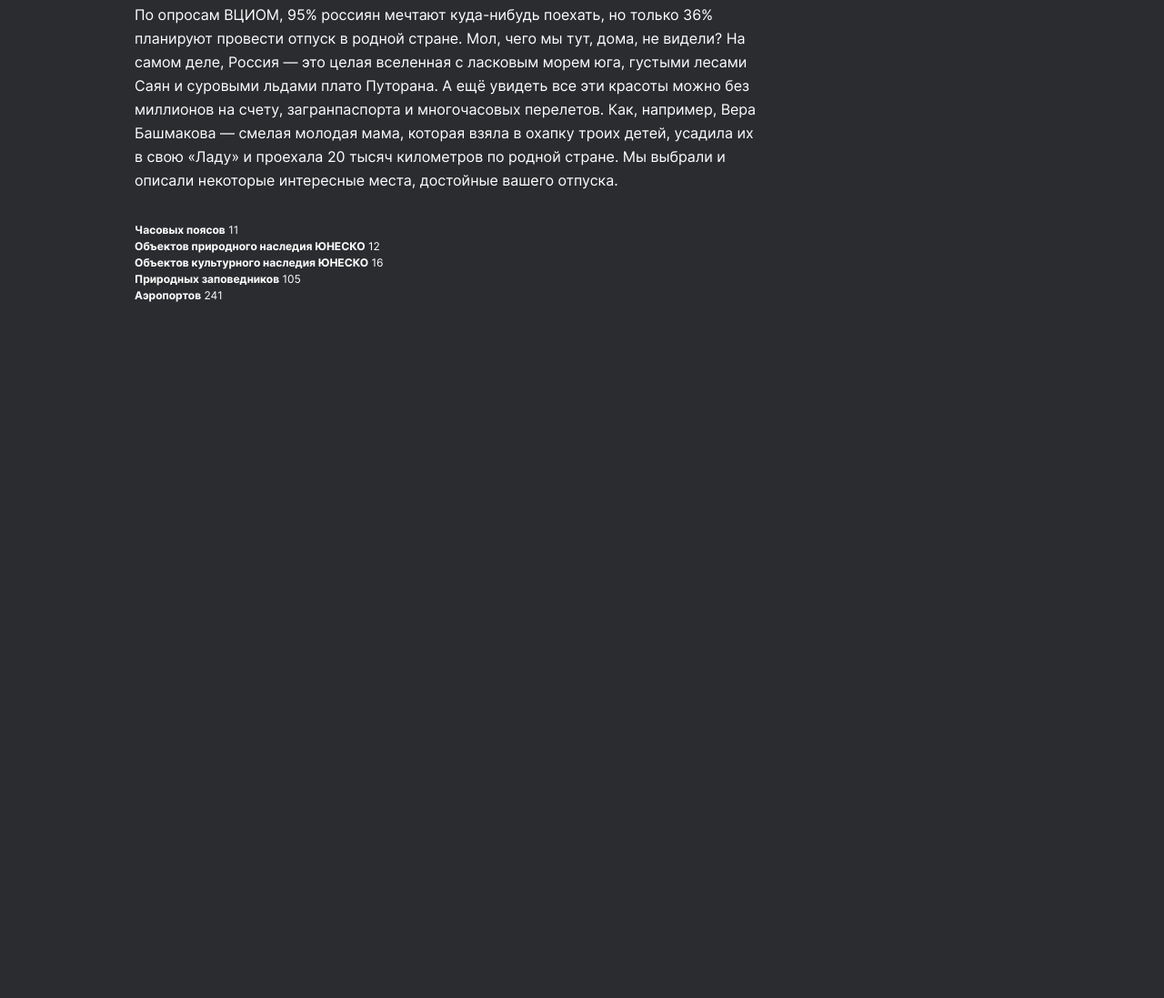
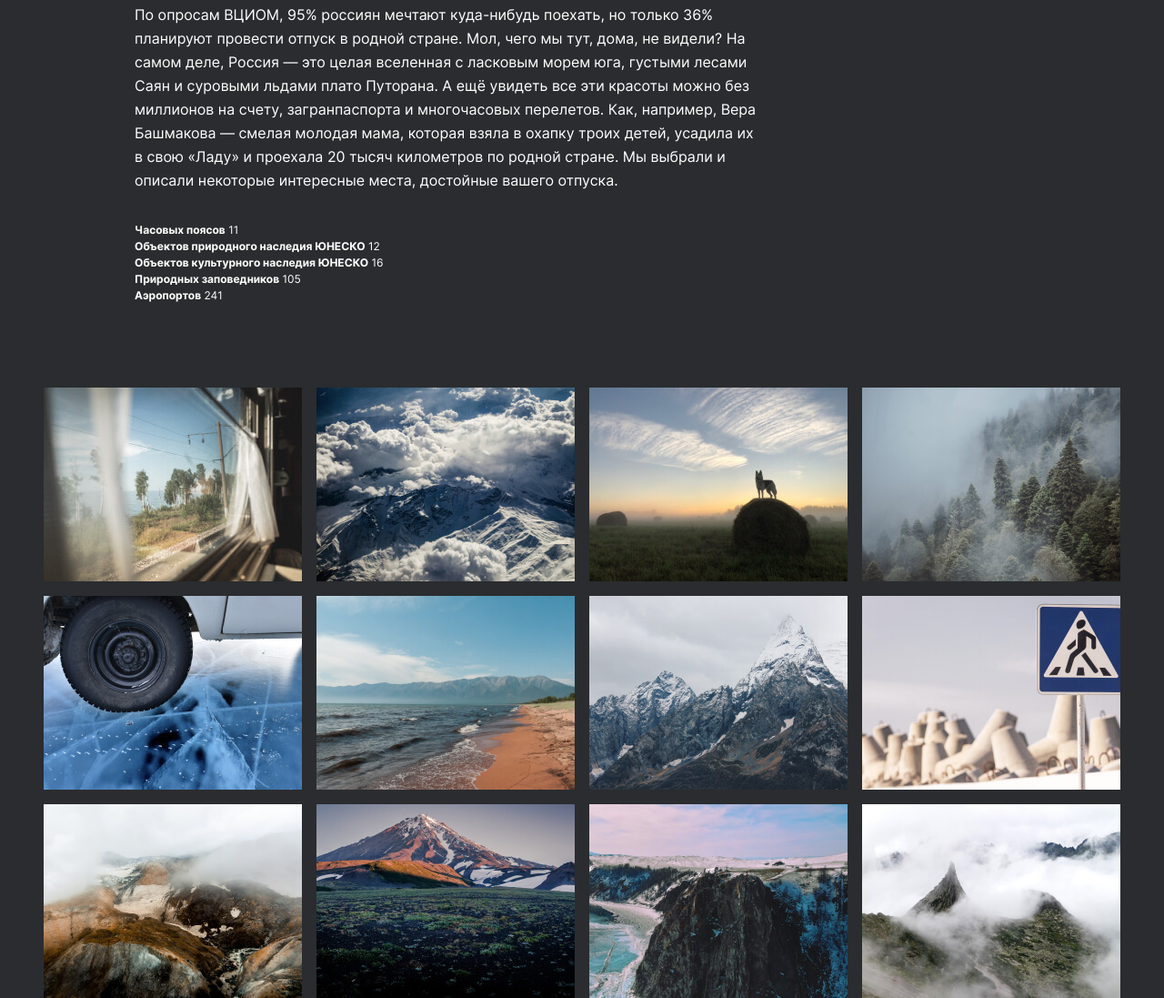
Before and after one commit to maxooin/russian-travel, a plain HTML site: page index.html in a window 1280 px wide. Shown: the part 1328-2425 px from the top of the page at 91% size. Before the commit the page ends 1662 px from the top, so only its background shows below. Drawn offline with Linux system fonts and the light colour scheme.

Commit message:
Update index.html and index.css. Add new section "photo-grid".

```diff
--- a/blocks/page/page.css
+++ b/blocks/page/page.css
@@ -3,5 +3,10 @@
   background-color: #2A2C2F;
   margin: 0 auto;
   font-family: 'Inter', 'Arial Black', serif;
+  -webkit-font-smoothing: antialiased;
+  -moz-osx-font-smoothing: grayscale;
+  -webkit-text-size-adjust: 100%;
+  -ms-text-size-adjust: 100%;
+  -moz-text-size-adjust: 100%;
   color: #FFFFFF;
 }
--- /dev/null
+++ b/blocks/photo-grid/__item/photo-grid__item.css
@@ -0,0 +1,3 @@
+.photo-grid__item {
+  width: 100%;
+}
--- /dev/null
+++ b/blocks/photo-grid/photo-grid.css
@@ -0,0 +1,8 @@
+.photo-grid {
+  margin: 92px auto 0;
+  width: calc(100% - 96px);
+  display: grid;
+  grid-template-columns: repeat(4, 1fr);
+  grid-template-rows: repeat(3, 1fr);
+  gap: 16px;
+}
--- a/index.html
+++ b/index.html
@@ -42,6 +42,21 @@
       <li><span class="intro__list_span-accent">Аэропортов</span> 241</li>
     </ul>
   </section>
+
+  <section class="photo-grid">
+    <img class="photo-grid__item" src="images/train.jpg" alt="Поезд">
+    <img class="photo-grid__item" src="images/atharva-tulsi-472908-unsplash.jpg" alt="Горы">
+    <img class="photo-grid__item" src="images/tuman.jpg" alt="Туман">
+    <img class="photo-grid__item" src="images/sochi.jpg" alt="Сочи">
+    <img class="photo-grid__item" src="images/arisa-chattasa-559627-unsplash.jpg" alt="Лёд">
+    <img class="photo-grid__item" src="images/baikal.jpg" alt="Берег Байкала">
+    <img class="photo-grid__item" src="images/elbrus.jpg" alt="Эльбрус">
+    <img class="photo-grid__item" src="images/stanislav-kondratiev-459423-unsplash.jpg" alt="Дорожный знак">
+    <img class="photo-grid__item" src="images/kamchatka.jpg" alt="Камчатка">
+    <img class="photo-grid__item" src="images/kamchatka2.jpg" alt="Гора Комчатки">
+    <img class="photo-grid__item" src="images/baikal2.jpg" alt="Байкал">
+    <img class="photo-grid__item" src="images/ergaki.jpg" alt="Ергаки">
+  </section>
 </main>
 
 </body>
--- a/pages/index.css
+++ b/pages/index.css
@@ -15,3 +15,5 @@
 @import url(../blocks/intro/__text/intro__text.css);
 @import url(../blocks/intro/__list/intro__list.css);
 @import url(../blocks/intro/__list/_span-accent/intro__list_span-accent.css);
+@import url(../blocks/photo-grid/photo-grid.css);
+@import url(../blocks/photo-grid/__item/photo-grid__item.css);
```
Also changed, not shown: images/arisa-chattasa-559627-unsplash.jpg (added), images/atharva-tulsi-472908-unsplash.jpg (added), images/baikal.jpg (added), images/baikal2.jpg (added), images/elbrus.jpg (added), images/ergaki.jpg (added), images/kamchatka.jpg (added), images/kamchatka2.jpg (added), images/sochi.jpg (added), images/stanislav-kondratiev-459423-unsplash.jpg (added), images/train.jpg (added), images/tuman.jpg (added).
